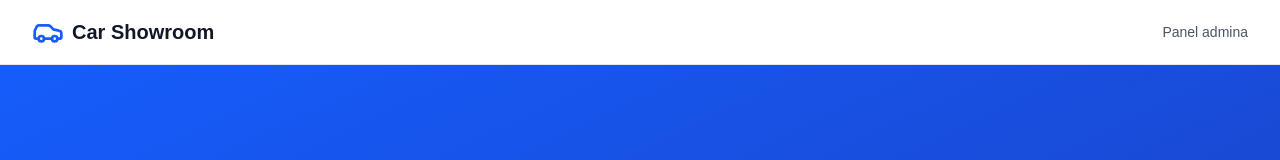
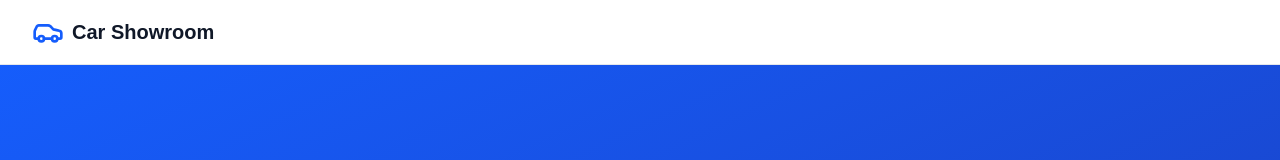
Before and after one commit to kameel77/car-showroom, a Next.js app: page / in a window 1280 px wide. Shown: the top 160 px of the page. Built offline with nearby package versions, Linux system fonts and the light colour scheme.

Commit message:
Fix: Text color in forms, remove admin link

```diff
--- a/src/app/page.tsx
+++ b/src/app/page.tsx
@@ -28,12 +28,7 @@
               <Car className="h-8 w-8 text-blue-600" />
               <span className="text-xl font-bold text-gray-900">Car Showroom</span>
             </div>
-            <Link
-              href="/pl/admin/partners"
-              className="text-sm text-gray-600 hover:text-gray-900"
-            >
-              Panel admina
-            </Link>
+
           </div>
         </div>
       </nav>
--- a/src/components/partners/PartnerForm.tsx
+++ b/src/components/partners/PartnerForm.tsx
@@ -168,7 +168,7 @@
                   name="company_name"
                   value={formData.company_name}
                   onChange={handleChange}
-                  className="w-full px-3 py-2 border border-gray-300 rounded-lg focus:ring-2 focus:ring-blue-500 focus:border-blue-500"
+                  className="w-full px-3 py-2 border border-gray-300 rounded-lg focus:ring-2 focus:ring-blue-500 focus:border-blue-500 text-gray-900"
                   placeholder="np. Firma XYZ Sp. z o.o."
                   required
                 />
@@ -221,7 +221,7 @@
                   name="vat_number"
                   value={formData.vat_number}
                   onChange={handleChange}
-                  className="w-full px-3 py-2 border border-gray-300 rounded-lg focus:ring-2 focus:ring-blue-500 focus:border-blue-500"
+                  className="w-full px-3 py-2 border border-gray-300 rounded-lg focus:ring-2 focus:ring-blue-500 focus:border-blue-500 text-gray-900"
                   placeholder="np. 1234567890"
                 />
               </div>
@@ -236,7 +236,7 @@
                   name="contact_person"
                   value={formData.contact_person}
                   onChange={handleChange}
-                  className="w-full px-3 py-2 border border-gray-300 rounded-lg focus:ring-2 focus:ring-blue-500 focus:border-blue-500"
+                  className="w-full px-3 py-2 border border-gray-300 rounded-lg focus:ring-2 focus:ring-blue-500 focus:border-blue-500 text-gray-900"
                   placeholder="np. Jan Kowalski"
                 />
               </div>
@@ -258,7 +258,7 @@
                   name="email"
                   value={formData.email}
                   onChange={handleChange}
-                  className="w-full px-3 py-2 border border-gray-300 rounded-lg focus:ring-2 focus:ring-blue-500 focus:border-blue-500"
+                  className="w-full px-3 py-2 border border-gray-300 rounded-lg focus:ring-2 focus:ring-blue-500 focus:border-blue-500 text-gray-900"
                   placeholder="kontakt@firma.pl"
                 />
               </div>
@@ -273,7 +273,7 @@
                   name="phone"
                   value={formData.phone}
                   onChange={handleChange}
-                  className="w-full px-3 py-2 border border-gray-300 rounded-lg focus:ring-2 focus:ring-blue-500 focus:border-blue-500"
+                  className="w-full px-3 py-2 border border-gray-300 rounded-lg focus:ring-2 focus:ring-blue-500 focus:border-blue-500 text-gray-900"
                   placeholder="+48 123 456 789"
                 />
               </div>
@@ -313,7 +313,7 @@
                   min="0"
                   max="100"
                   step="0.01"
-                  className="w-full px-3 py-2 border border-gray-300 rounded-lg focus:ring-2 focus:ring-blue-500 focus:border-blue-500"
+                  className="w-full px-3 py-2 border border-gray-300 rounded-lg focus:ring-2 focus:ring-blue-500 focus:border-blue-500 text-gray-900"
                   placeholder="0"
                 />
                 <p className="text-xs text-gray-500 mt-1">
```
